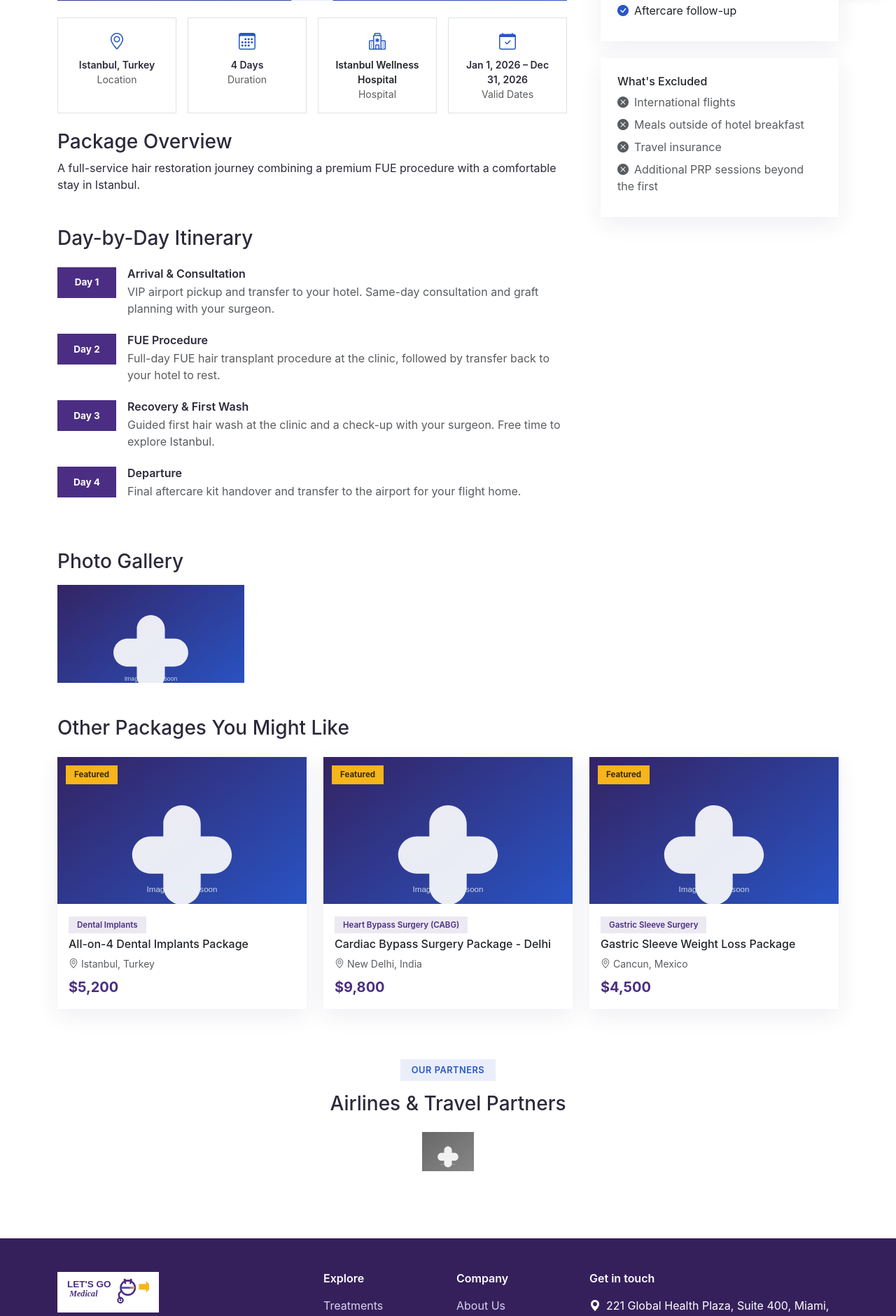
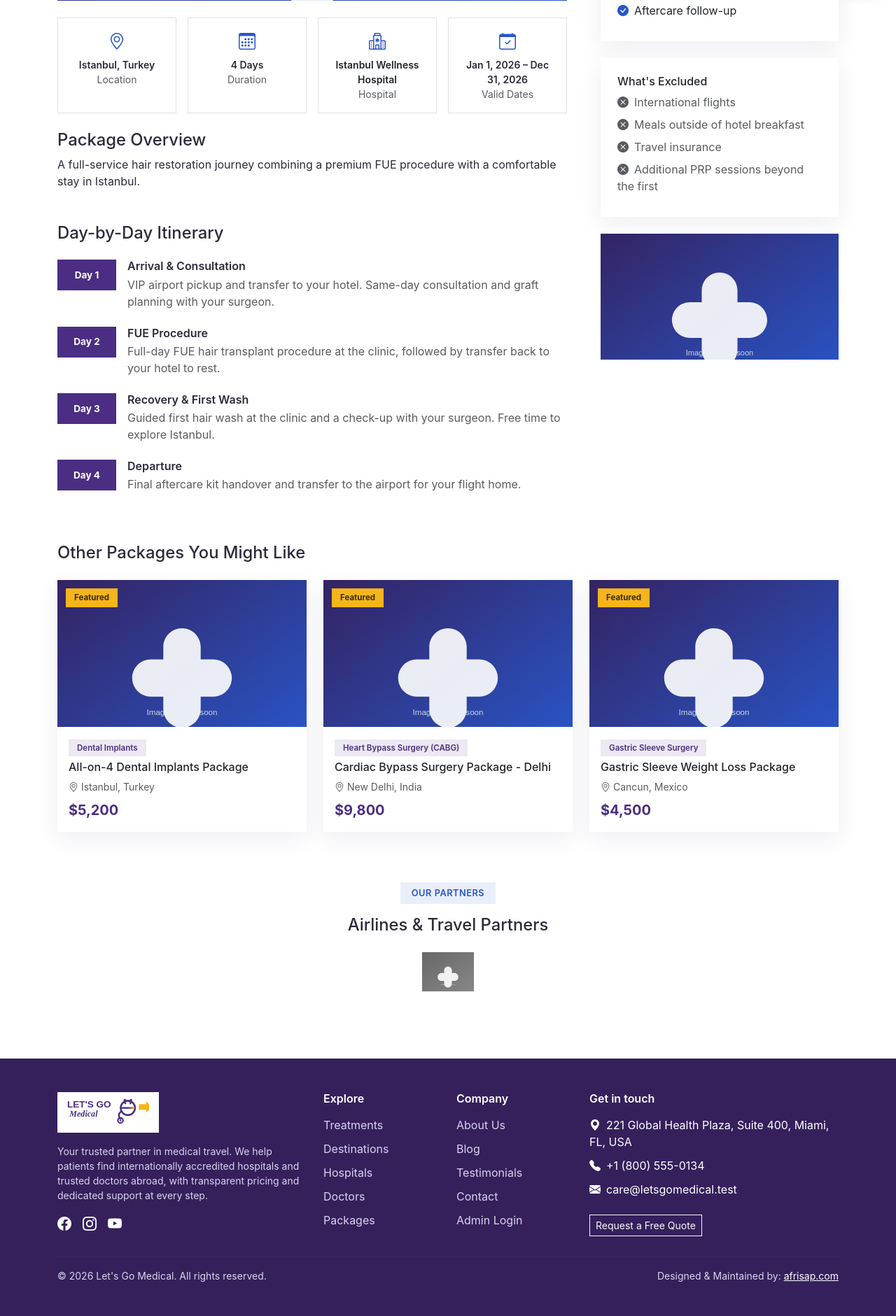
Before and after one commit to Gasana22/Connect, a PHP site: page /medical-tourism/package-detail.php?slug=complete-fue-hair-transplant-istanbul in a window 1280 px wide. Shown: the part 796-2677 px from the top of the page at 70% size. Run offline with PHP 8.4, Linux system fonts and the light colour scheme; data comes from the database, SQL or seed files in the repository; tables that the repository leaves empty hold one stand-in row (values such as "Sample post"); some libraries are stand-ins or nearby versions.

Commit message:
Move package gallery into sidebar and shrink section headings
- Gallery thumbnails now render stacked in the package sidebar below
  the includes/excludes cards, filling the leftover whitespace there
  instead of a separate titled section further down the page
- Reduce h3 heading size ~15% site-wide (Bootstrap's default h3 was
  larger than h1/h2 after the earlier font-size pass)

Co-Authored-By: Claude Sonnet 5 <noreply@anthropic.com>
Claude-Session: https://claude.ai/code/session_017pSwXNXZacC1iwBpX3MCY9

```diff
--- a/medical-tourism/assets/css/style.css
+++ b/medical-tourism/assets/css/style.css
@@ -34,6 +34,7 @@ h1, h2, h3, h4, h5, .navbar-brand, .fw-heading {
    h2: 2rem) across the whole site. */
 h1 { font-size: 1.625rem; }
 h2 { font-size: 1.3rem; }
+h3 { font-size: 1.4875rem; }
 
 a { color: var(--brand-primary); text-decoration: none; }
 a:hover { color: var(--brand-purple); }
--- a/medical-tourism/package-detail.php
+++ b/medical-tourism/package-detail.php
@@ -163,23 +163,18 @@ require_once __DIR__ . '/includes/header.php';
         </ul>
       </div>
       <?php endif; ?>
+
+      <?php if ($gallery): ?>
+      <div class="mt-4">
+        <?php foreach ($gallery as $img): ?>
+          <a href="<?= e(img_url('package-gallery', $img['image'])) ?>" target="_blank" rel="noopener" class="d-block mb-3">
+            <img src="<?= e(img_url('package-gallery', $img['image'])) ?>" class="w-100" style="height:180px;object-fit:cover;">
+          </a>
+        <?php endforeach; ?>
+      </div>
+      <?php endif; ?>
     </div>
   </div>
-
-  <?php if ($gallery): ?>
-  <div class="mt-5">
-    <h3 class="fw-heading mb-3">Photo Gallery</h3>
-    <div class="row g-3">
-      <?php foreach ($gallery as $img): ?>
-        <div class="col-6 col-md-3">
-          <a href="<?= e(img_url('package-gallery', $img['image'])) ?>" target="_blank" rel="noopener">
-            <img src="<?= e(img_url('package-gallery', $img['image'])) ?>" class="w-100" style="height:140px;object-fit:cover;">
-          </a>
-        </div>
-      <?php endforeach; ?>
-    </div>
-  </div>
-  <?php endif; ?>
 
   <?php if ($otherPackages): ?>
   <div class="mt-5">
```
